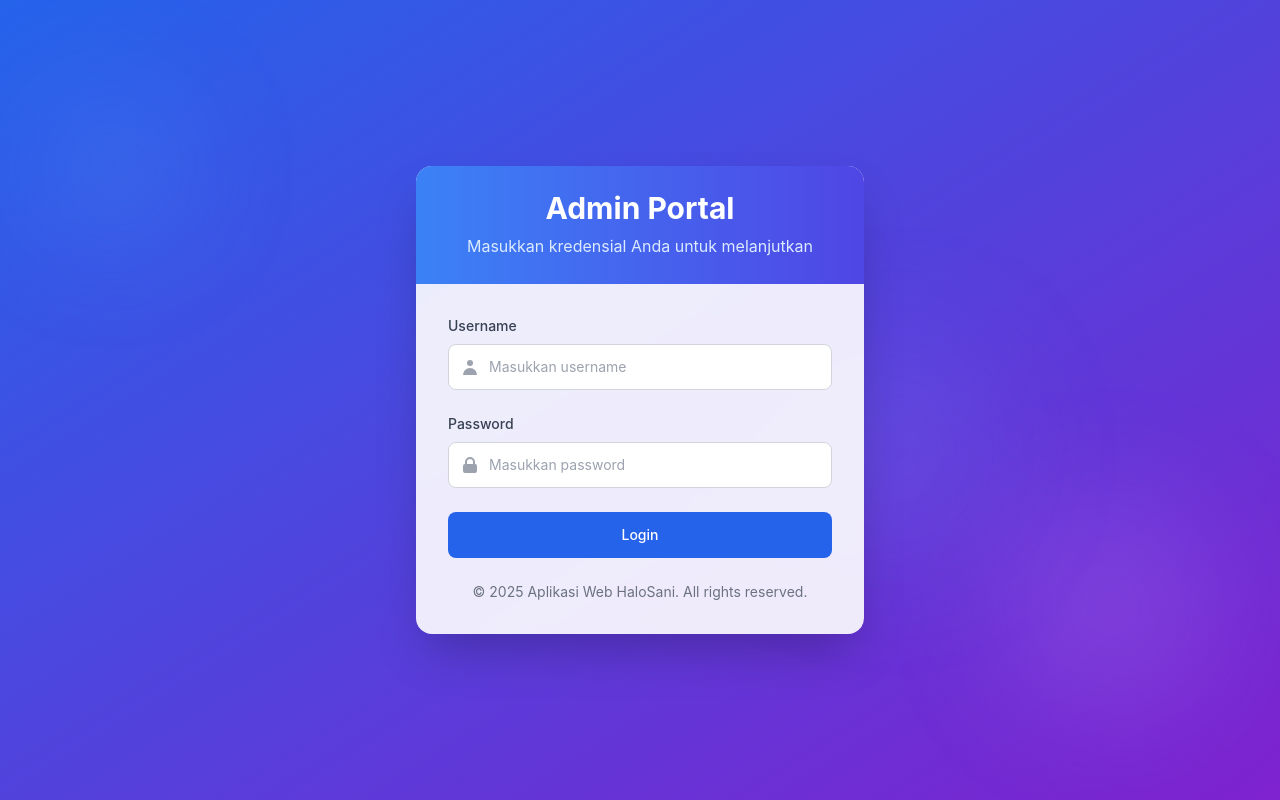
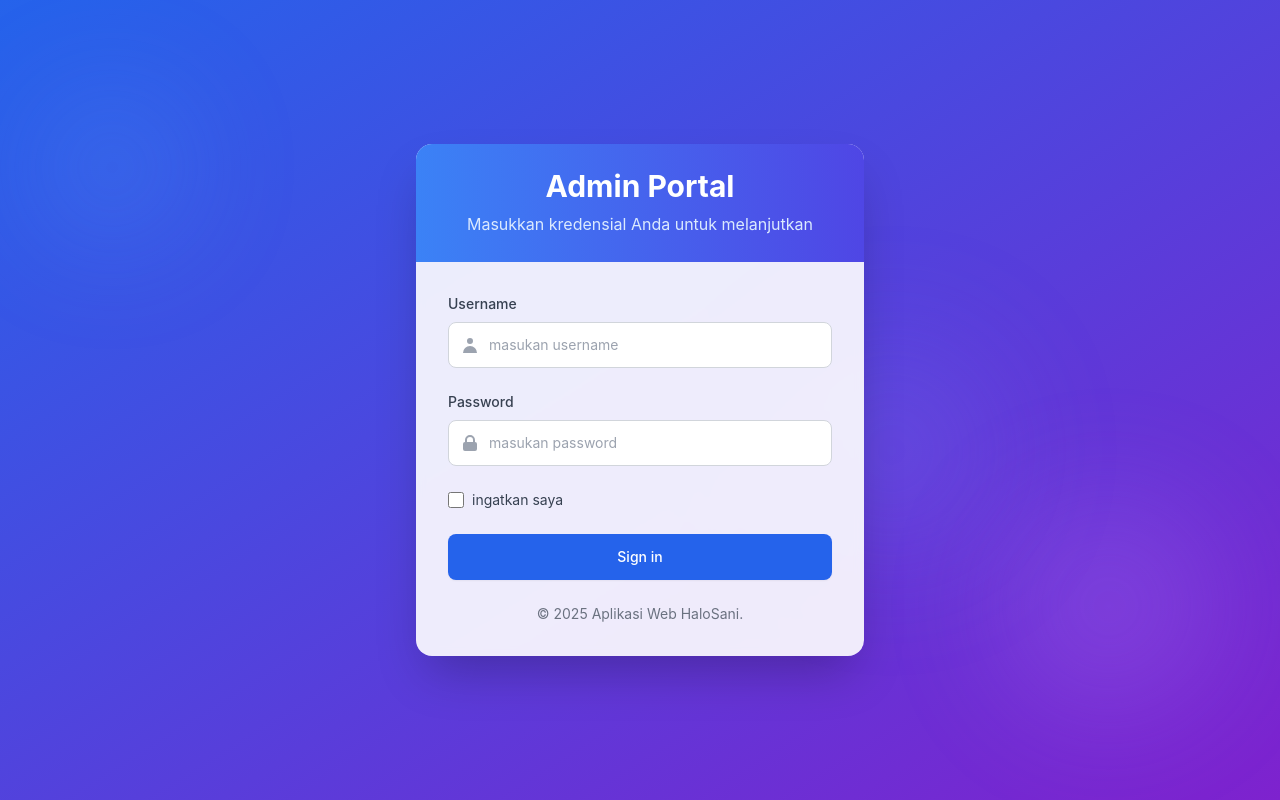
Before and after one commit to amad1515/halosani-frontend, a React (Vite) app: page /admin/login in a window 1280 px wide. Built offline with nearby package versions, Linux system fonts and the light colour scheme.

Commit message:
Update Login.jsx

```diff
--- a/src/pages/Admin/Login.jsx
+++ b/src/pages/Admin/Login.jsx
@@ -30,64 +30,43 @@ const AdminLogin = () => {
 
   const handleLogin = async (e) => {
   e.preventDefault();
+  setIsLoading(true);
+  setErrors({});
 
-    // Validasi client-side sederhana
-    if (!formData.username.trim() || !formData.password) {
-      setErrors({
-        username: !formData.username.trim() ? ['Username wajib diisi'] : null,
-        password: !formData.password ? ['Password wajib diisi'] : null
-      });
+  // Tambahkan validasi username di sini
+  if (formData.username !== 'admin1' && formData.username !== 'admin2') {
+    setIsLoading(false);
+    toast.error('Hanya admin yang diizinkan untuk login');
+    setErrors({ username: ['Hanya admin yang diizinkan untuk login'] });
     return;
   }
-
-    setIsLoading(true);
-    setErrors({});
 
   try {
     const response = await api.post('/admin/login', formData);
 
-      // Pastikan response sesuai dengan struktur dari Laravel
-      if (response.data.success && response.data.data?.token) {
-        // Simpan token dan data admin ke localStorage
+    if (response.data.success) {
       localStorage.setItem('admin_token', response.data.data.token);
-        localStorage.setItem('admin_data', JSON.stringify(response.data.data.admin));
-
-        // Tampilkan toast sukses
-        toast.success(response.data.message || 'Login berhasil', {
-          position: 'top-center',
-          autoClose: 1500,
-          hideProgressBar: true,
-          onClose: () => navigate('/admin/dashboard')
-        });
+      toast.success(response.data.message);
+      navigate('/admin/dashboard');
     } else {
-        throw new Error('Invalid response structure');
+      toast.error(response.data.message);
+      if (response.data.errors) {
+        setErrors(response.data.errors);
+      }
     }
   } catch (error) {
     console.error('Login error:', error);
-      let errorMessage = 'Terjadi kesalahan saat login';
-      let fieldErrors = {};
 
-      if (error.response) {
-        // Handle error response dari Laravel
-        if (error.response.status === 401) {
-          errorMessage = 'Username atau password salah';
-          if (error.response.data?.errors) {
-            fieldErrors = error.response.data.errors;
-          }
-        } else if (error.response.status === 500) {
-          errorMessage = 'Terjadi kesalahan server. Silakan coba lagi nanti.';
-        } else if (error.response.data?.message) {
+    let errorMessage = 'Login failed';
+    if (error.response?.data?.message) {
       errorMessage = error.response.data.message;
     }
-      } else if (error.message === 'Invalid response structure') {
-        errorMessage = 'Gagal memproses respons server';
+
+    toast.error(errorMessage);
+
+    if (error.response?.data?.errors) {
+      setErrors(error.response.data.errors);
     }
-
-      setErrors(fieldErrors);
-      toast.error(errorMessage, {
-        position: 'top-center',
-        autoClose: 5000
-      });
   } finally {
     setIsLoading(false);
   }
@@ -95,22 +74,22 @@ const AdminLogin = () => {
 
   return (
     <div className="min-h-screen flex items-center justify-center bg-gradient-to-br from-blue-600 to-purple-700 p-4">
-      {/* Background Animations */}
+      {/* Animated Background Elements */}
       <div className="absolute top-0 left-0 w-full h-full overflow-hidden z-0">
         <div className="absolute top-20 left-10 w-40 h-40 bg-blue-400 rounded-full filter blur-3xl opacity-20 animate-blob"></div>
         <div className="absolute bottom-20 right-10 w-60 h-60 bg-purple-400 rounded-full filter blur-3xl opacity-20 animate-blob animation-delay-2000"></div>
         <div className="absolute top-1/2 right-1/4 w-48 h-48 bg-indigo-400 rounded-full filter blur-3xl opacity-20 animate-blob animation-delay-4000"></div>
       </div>
 
-      {/* Login Card */}
-      <div className="relative z-10 bg-white/90 backdrop-blur-sm rounded-2xl shadow-2xl overflow-hidden w-full max-w-md">
-        {/* Header */}
+      {/* Main Login Card */}
+      <div className="relative z-10 bg-white/90 backdrop-blur-sm rounded-2xl shadow-2xl overflow-hidden w-full max-w-md transition-all duration-300 hover:shadow-3xl">
+        {/* Decorative Header */}
         <div className="bg-gradient-to-r from-blue-500 to-indigo-600 p-6 text-center">
           <h1 className="text-3xl font-bold text-white">Admin Portal</h1>
           <p className="text-blue-100 mt-2">Masukkan kredensial Anda untuk melanjutkan</p>
         </div>
 
-        {/* Form */}
+        {/* Login Form */}
         <div className="p-8">
           <form onSubmit={handleLogin} className="space-y-6">
             {/* Username Field */}
@@ -125,8 +104,8 @@ const AdminLogin = () => {
                 <input
                   type="text"
                   name="username"
-                  className={`block w-full pl-10 pr-3 py-3 border ${errors.username ? 'border-red-500' : 'border-gray-300'} rounded-lg focus:ring-2 focus:ring-blue-500 focus:border-blue-500 transition-all`}
-                  placeholder="Masukkan username"
+                  className={`block w-full pl-10 pr-3 py-3 border ${errors.username ? 'border-red-500' : 'border-gray-300'} rounded-lg focus:ring-2 focus:ring-blue-500 focus:border-blue-500 transition-all duration-200`}
+                  placeholder="masukan username"
                   value={formData.username}
                   onChange={handleChange}
                   required
@@ -149,8 +128,8 @@ const AdminLogin = () => {
                 <input
                   type="password"
                   name="password"
-                  className={`block w-full pl-10 pr-3 py-3 border ${errors.password ? 'border-red-500' : 'border-gray-300'} rounded-lg focus:ring-2 focus:ring-blue-500 focus:border-blue-500 transition-all`}
-                  placeholder="Masukkan password"
+                  className={`block w-full pl-10 pr-3 py-3 border ${errors.password ? 'border-red-500' : 'border-gray-300'} rounded-lg focus:ring-2 focus:ring-blue-500 focus:border-blue-500 transition-all duration-200`}
+                  placeholder="masukan password"
                   value={formData.password}
                   onChange={handleChange}
                   required
@@ -161,21 +140,38 @@ const AdminLogin = () => {
               </div>
             </div>
 
-            {/* General Error Message */}
-            {errors.general && (
-              <div className="p-3 bg-red-50 text-red-700 rounded-lg flex items-center">
+            {/* Error Message */}
+            {Object.keys(errors).length > 0 && !errors.username && !errors.password && (
+              <div className="flex items-center p-3 bg-red-50 text-red-700 rounded-lg">
                 <svg className="h-5 w-5 mr-2" xmlns="http://www.w3.org/2000/svg" viewBox="0 0 20 20" fill="currentColor">
                   <path fillRule="evenodd" d="M10 18a8 8 0 100-16 8 8 0 000 16zM8.707 7.293a1 1 0 00-1.414 1.414L8.586 10l-1.293 1.293a1 1 0 101.414 1.414L10 11.414l1.293 1.293a1 1 0 001.414-1.414L11.414 10l1.293-1.293a1 1 0 00-1.414-1.414L10 8.586 8.707 7.293z" clipRule="evenodd" />
                 </svg>
-                {errors.general}
+                Invalid credentials
               </div>
             )}
+
+            {/* Remember Me & Forgot Password */}
+            <div className="flex items-center justify-between">
+              <div className="flex items-center">
+                <input
+                  id="remember-me"
+                  name="remember-me"
+                  type="checkbox"
+                  className="h-4 w-4 text-blue-600 focus:ring-blue-500 border-gray-300 rounded"
+                />
+                <label htmlFor="remember-me" className="ml-2 block text-sm text-gray-700">
+                  ingatkan saya
+                </label>
+              </div>
+
+
+            </div>
 
             {/* Submit Button */}
             <button
               type="submit"
               disabled={isLoading}
-              className={`w-full py-3 px-4 bg-blue-600 hover:bg-blue-700 text-white font-medium rounded-lg transition-all flex justify-center items-center ${isLoading ? 'opacity-75 cursor-not-allowed' : ''}`}
+              className={`w-full flex justify-center items-center py-3 px-4 border border-transparent rounded-lg shadow-sm text-white font-medium focus:outline-none focus:ring-2 focus:ring-offset-2 focus:ring-blue-500 transition-all duration-200 ${isLoading ? 'bg-blue-400' : 'bg-blue-600 hover:bg-blue-700'}`}
             >
               {isLoading ? (
                 <>
@@ -183,26 +179,36 @@ const AdminLogin = () => {
                     <circle className="opacity-25" cx="12" cy="12" r="10" stroke="currentColor" strokeWidth="4"></circle>
                     <path className="opacity-75" fill="currentColor" d="M4 12a8 8 0 018-8V0C5.373 0 0 5.373 0 12h4zm2 5.291A7.962 7.962 0 014 12H0c0 3.042 1.135 5.824 3 7.938l3-2.647z"></path>
                   </svg>
-                  Memproses...
+                  Signing in...
                 </>
-              ) : 'Login'}
+              ) : (
+                'Sign in'
+              )}
             </button>
           </form>
 
           {/* Footer */}
           <div className="mt-6 text-center text-sm text-gray-500">
-            <p>© {new Date().getFullYear()} Aplikasi Web HaloSani. All rights reserved.</p>
+            <p>© {new Date().getFullYear()} Aplikasi Web HaloSani.</p>
           </div>
         </div>
       </div>
 
-      {/* Animation Styles */}
-      <style jsx>{`
+      {/* Add CSS for animations */}
+      <style>{`
         @keyframes blob {
-          0% { transform: translate(0px, 0px) scale(1); }
-          33% { transform: translate(30px, -50px) scale(1.1); }
-          66% { transform: translate(-20px, 20px) scale(0.9); }
-          100% { transform: translate(0px, 0px) scale(1); }
+          0% {
+            transform: translate(0px, 0px) scale(1);
+          }
+          33% {
+            transform: translate(30px, -50px) scale(1.1);
+          }
+          66% {
+            transform: translate(-20px, 20px) scale(0.9);
+          }
+          100% {
+            transform: translate(0px, 0px) scale(1);
+          }
         }
         .animate-blob {
           animation: blob 7s infinite;
```
Lines whose indentation alone changed are shown as unchanged.
